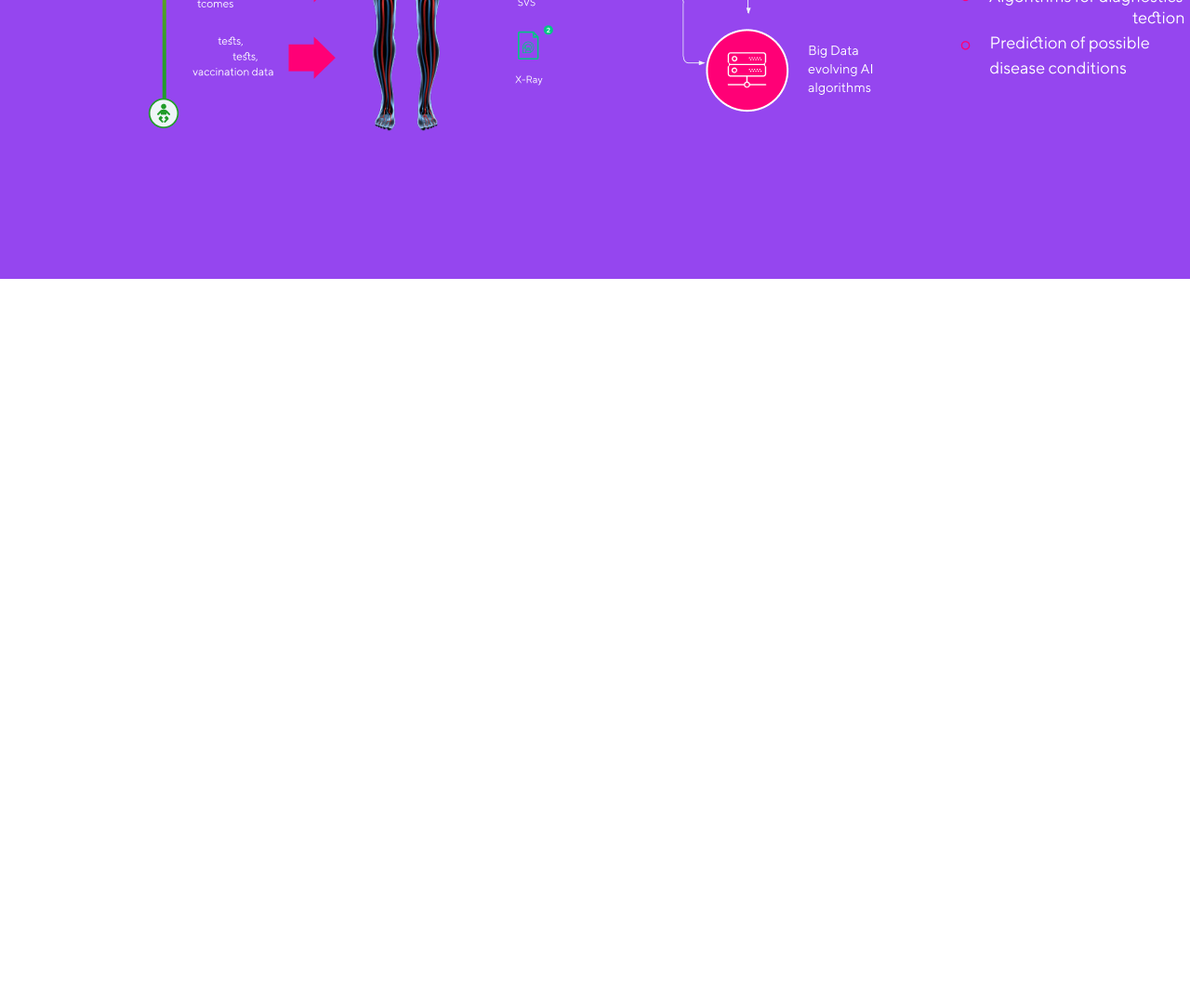
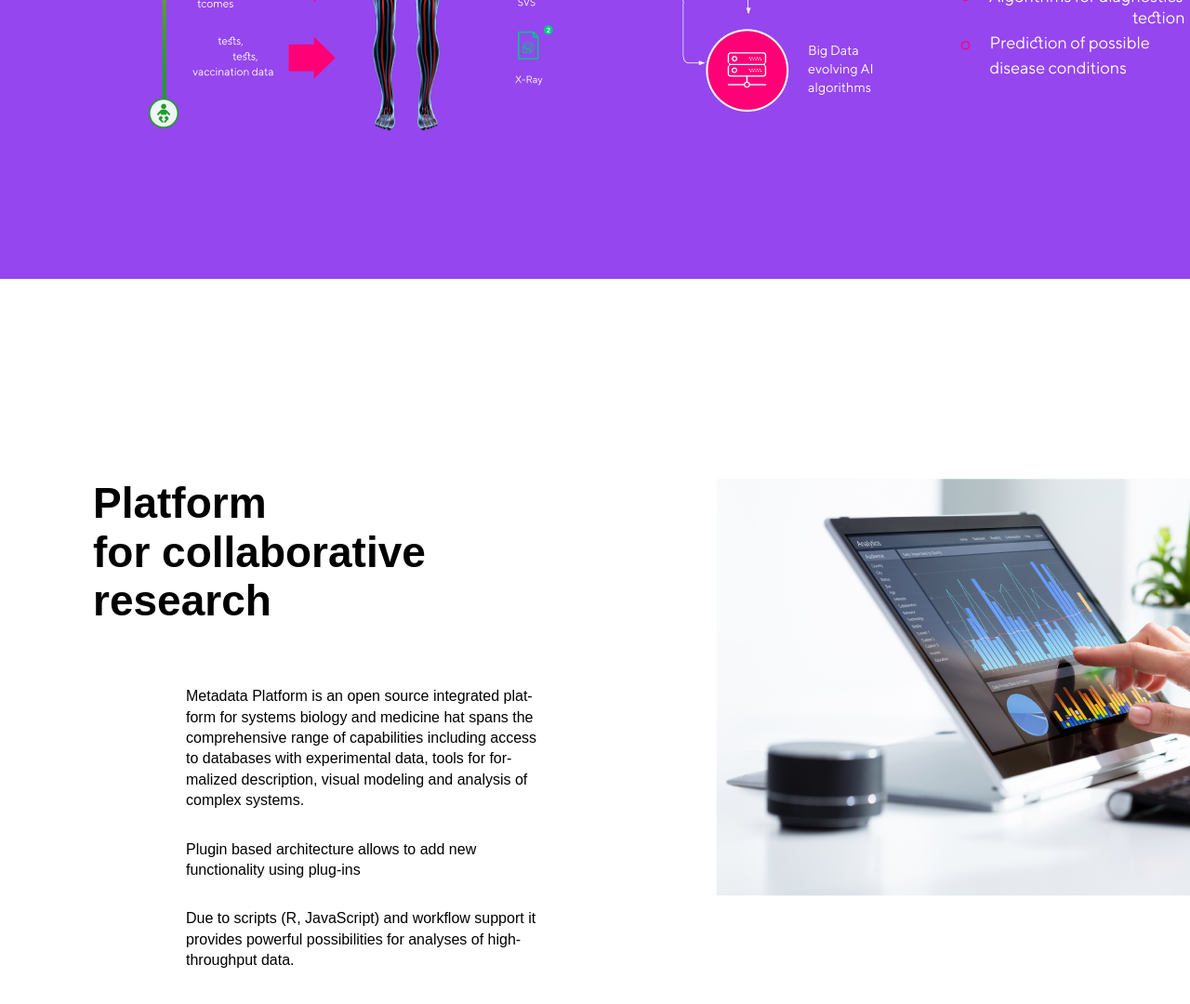
Before and after one commit to insomniac-bear/MeData, a website built with webpack: page src/index.html in a window 1280 px wide. Shown: the part 3438-4518 px from the top of the page at 93% size. Before the commit the page ends 3738 px from the top, so only its background shows below. Built offline with nearby package versions, Linux system fonts and the light colour scheme.

Commit message:
feat: Добавить блок коллаборации

```diff
--- /dev/null
+++ b/src/blocks/collaborative/__text/collaborative__text.css
@@ -0,0 +1,10 @@
+.collaborative__text {
+  margin: 0 0 30px 200px;
+  padding: 0;
+
+  font-size: 16px;
+  font-weight: 400;
+  line-height: 1.4;
+
+  width: 380px;
+}
--- /dev/null
+++ b/src/blocks/collaborative/__title/collaborative__title.css
@@ -0,0 +1,9 @@
+.collaborative__title {
+  margin: 0 0 65px 100px;
+  padding: 0;
+
+  font-size: 46px;
+  font-weight: 700;
+
+  width: 360px;
+}
--- /dev/null
+++ b/src/blocks/collaborative/collaborative.css
@@ -0,0 +1,6 @@
+.collaborative {
+  padding: 215px 0 90px 0;
+  background-image: url(../../images/collaborative-background.jpg);
+  background-repeat: no-repeat;
+  background-position: 100% 215px;
+}
--- a/src/index.html
+++ b/src/index.html
@@ -64,6 +64,12 @@
       <section class="passport">
         <img src="<%=require('./images/passport.png')%>" alt="" class="passport__image">
       </section>
+      <section class="collaborative">
+        <h2 class="collaborative__title">Platform for&nbsp;collaborative research</h2>
+        <p class="collaborative__text">Metadata Platform is an open source integrated plat- form for systems biology and medicine hat spans the comprehensive range of capabilities including access to databases with experimental data, tools for for- malized description, visual modeling and analysis of complex systems.</p>
+        <p class="collaborative__text">Plugin based architecture allows to add new functionality using plug-ins</p>
+        <p class="collaborative__text">Due to scripts (R, JavaScript) and workflow support it provides powerful possibilities for analyses of high-throughput data.</p>
+      </section>
     </main>
     <footer class="footer"></footer>
   </div>
--- a/src/pages/index.css
+++ b/src/pages/index.css
@@ -34,3 +34,6 @@
 @import url(../blocks/slider/__control-sub/slider__control-sub.css);
 @import url(../blocks/passport/passport.css);
 @import url(../blocks/passport/__image/passport__image.css);
+@import url(../blocks/collaborative/collaborative.css);
+@import url(../blocks/collaborative/__title/collaborative__title.css);
+@import url(../blocks/collaborative/__text/collaborative__text.css);
```
Also changed, not shown: src/images/collaborative-background.jpg (added).
